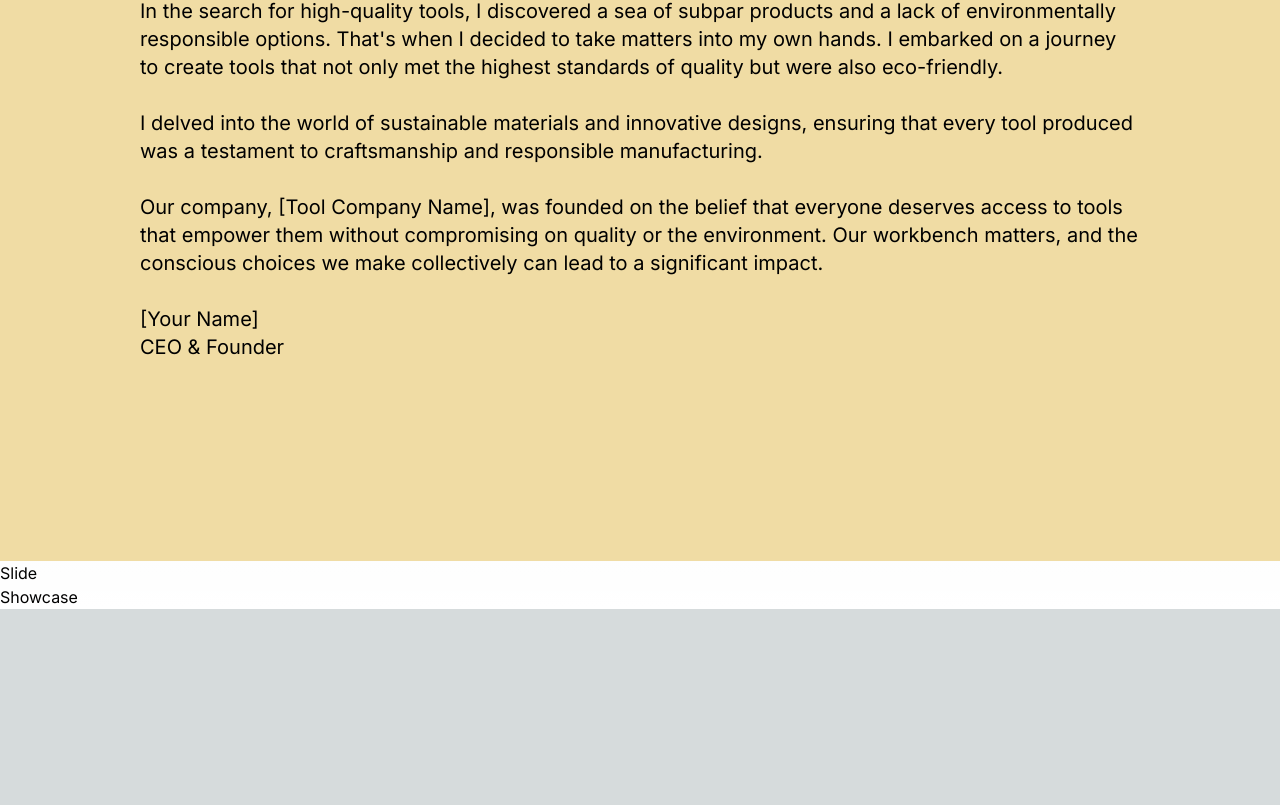
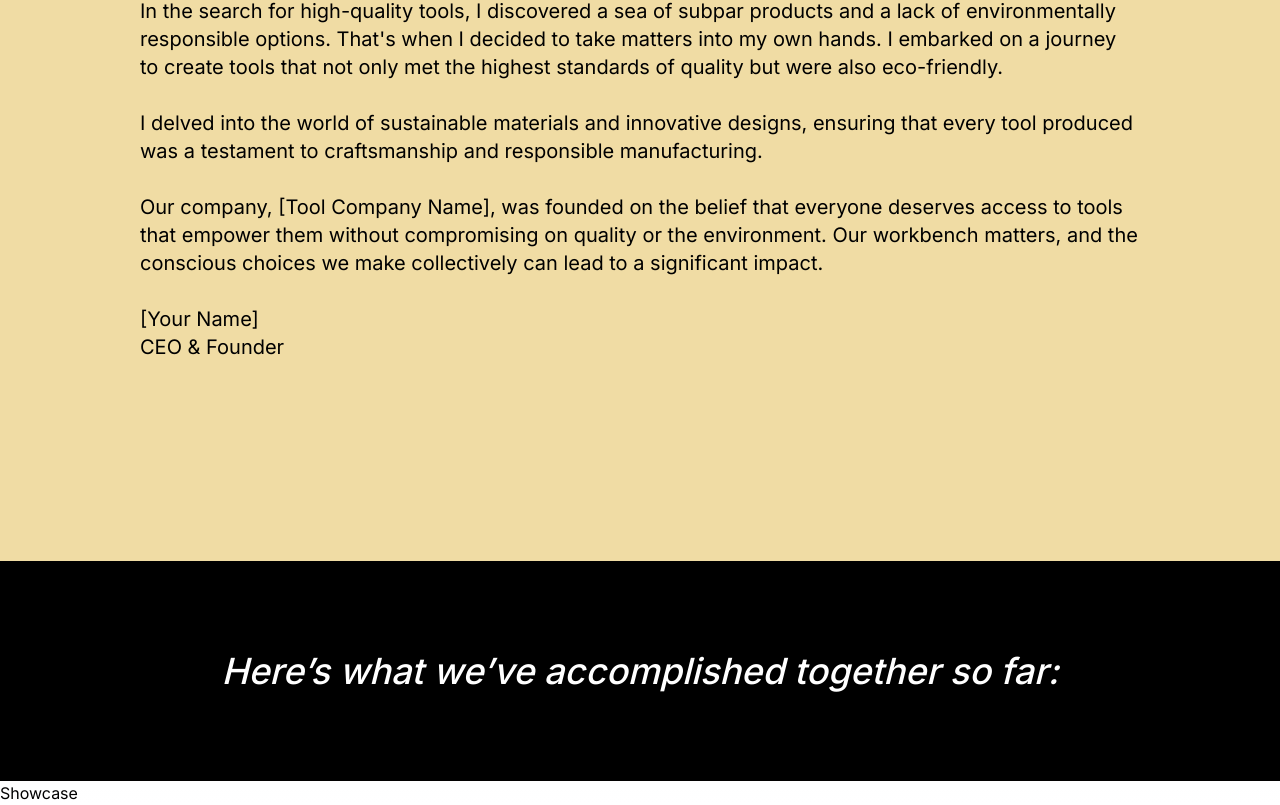
Before and after one commit to NotZarifGithub/Tradezo---ReactPractice-Next.js, a Next.js app: page /about in a window 1280 px wide. Shown: the part 665-1470 px from the top of the page. Before the commit the page ends 1274 px from the top, so only its background shows below. Built offline with nearby package versions, Linux system fonts and the light colour scheme.

Commit message:
slide section for about page added

```diff
--- a/src/app/about/Slide.jsx
+++ b/src/app/about/Slide.jsx
@@ -2,7 +2,15 @@ import React from 'react'
 
 const Slide = () => {
   return (
-    <div>Slide</div>
+    <section>
+      <div className='bg-black py-[80px] px-[40px]'>
+        <div className='flex items-center justify-center md:text-center'>
+          <h1 className='text-4xl italic font-medium leading-[60px] text-white'>
+            Here’s what we’ve accomplished together so far:
+          </h1>
+        </div>
+      </div>
+    </section>
   )
 }
 
```
